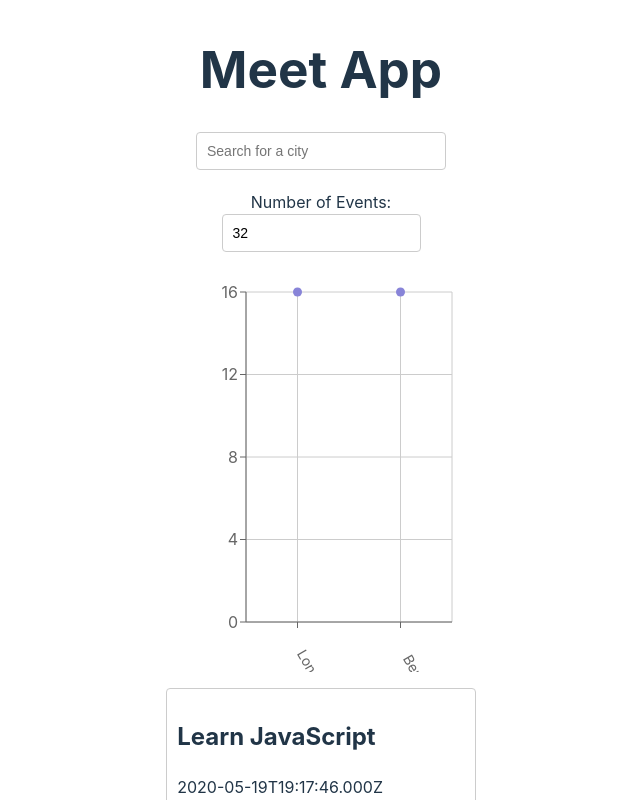
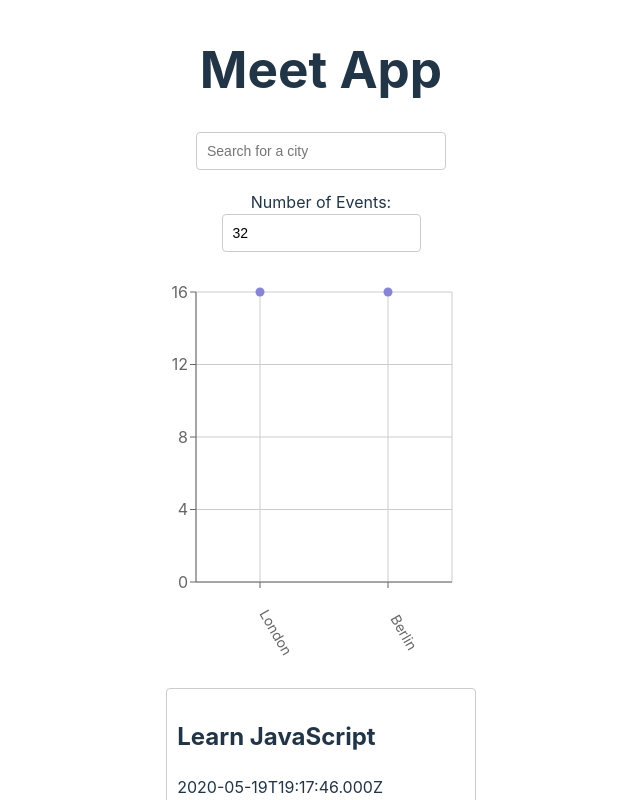
Before and after one commit to samanthasbytes/meet, a React (Vite) app: page / in a window 1280 px wide. Shown: the top 800 px of the page, without its empty margins (319-959 px from the left). Built offline with nearby package versions, Linux system fonts and the light colour scheme; what atatus-spa would draw is missing.

Commit message:
Update CityEventsChart: adjust chart margins

```diff
--- a/src/components/CityEventsChart.jsx
+++ b/src/components/CityEventsChart.jsx
@@ -24,8 +24,8 @@
         margin={{
           top: 20,
           right: 20,
-          bottom: 20,
-          left: 20,
+          bottom: 60,
+          left: -30,
         }}
       >
         <CartesianGrid />
```
